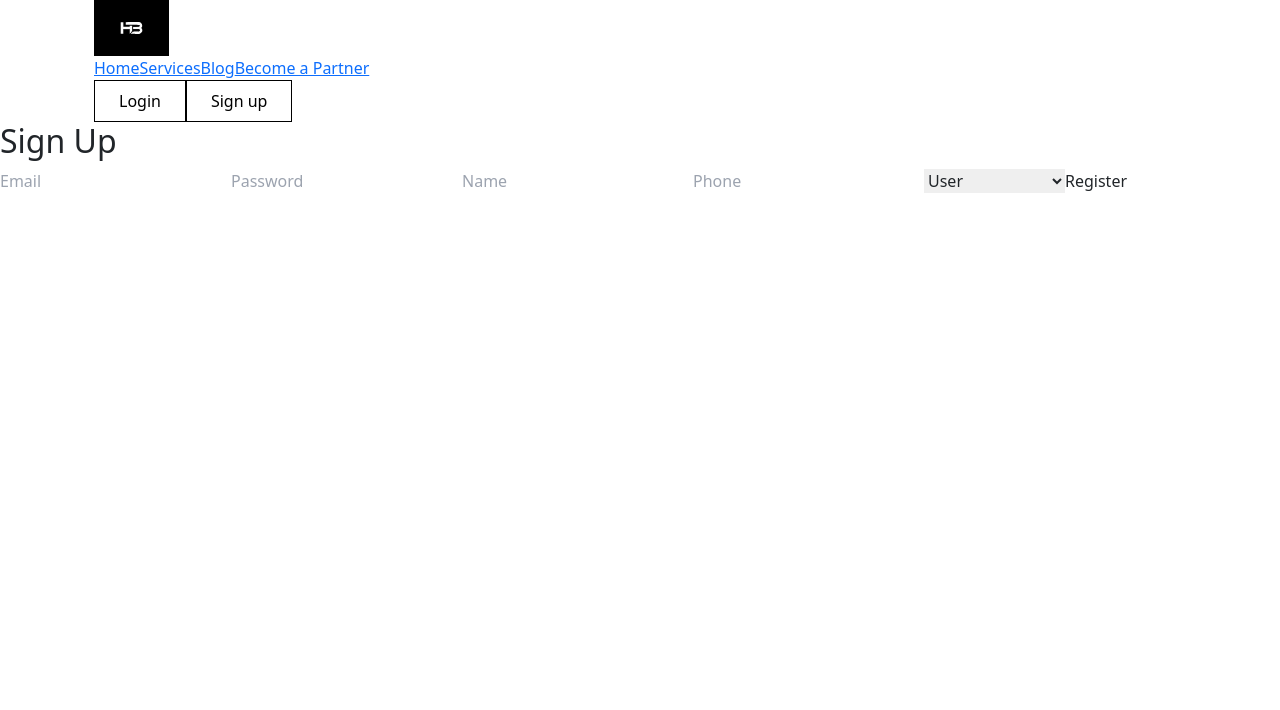
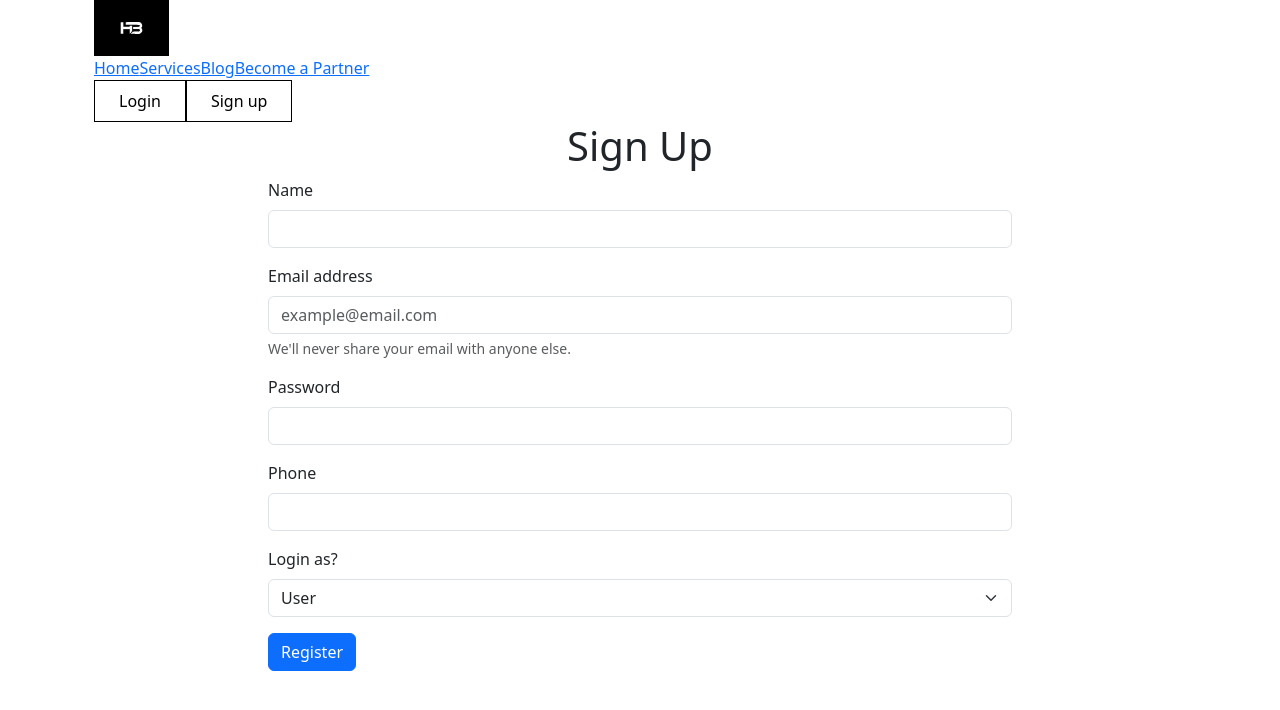
Before and after one commit to VikramSingh138/Helper-Buddy-GWOC, a Next.js app: page /register in a window 1280 px wide. Shown: the top 710 px of the page. Built offline with nearby package versions, Linux system fonts and the light colour scheme.

Commit message:
Styled Signin/Signup Pages

```diff
--- a/src/app/provider/dashboard/page.tsx
+++ b/src/app/provider/dashboard/page.tsx
@@ -43,7 +43,7 @@ export default function ProviderDashboard() {
                 <p>Status: {booking.status}</p>
               </div>
               <div>
-                {booking.status === 'ACCEPTED' && (
+                {booking.status === 'accepted' && (
                   <button
                     className="bg-green-500 text-white px-4 py-2 rounded"
                     onClick={() => {/* Add completion logic */}}
--- a/src/app/register/page.tsx
+++ b/src/app/register/page.tsx
@@ -32,47 +32,35 @@ export default function RegisterPage() {
   };
 
   return (
-    <div>
-      <h2>Sign Up</h2>
+    <div className='container-fluid my-10' style={{maxWidth: '60%'}}>
+      <h1 className='text-center'>Sign Up</h1>
       <form onSubmit={handleRegister}>
-        <input
-          type="email"
-          placeholder="Email"
-          value={email}
-          onChange={(e) => setEmail(e.target.value)}
-          autoComplete="email"
-        />
-        <input
-          type="password"
-          placeholder="Password"
-          value={password}
-          onChange={(e) => setPassword(e.target.value)}
-          autoComplete="new-password"
-        />
-        <input
-          type="text"
-          placeholder="Name"
-          value={name}
-          onChange={(e) => setName(e.target.value)}
-          autoComplete="name"
-        />
-        <input
-          type="text"
-          placeholder="Phone"
-          value={phone}
-          onChange={(e) => setPhone(e.target.value)}
-          autoComplete="tel"
-        />
-        <select
-          value={userType}
-          onChange={(e) => setUserType(e.target.value)}
-          autoComplete="off"
-        >
-          <option value="user">User</option>
-          <option value="admin">Admin</option>
-          <option value="serviceProvider">Service Provider</option>
-        </select>
-        <button type="submit">Register</button>
+        <div className="mb-3">
+          <label htmlFor="name" className="form-label">Name</label>
+          <input type="text" className="form-control" id="name" value={name} onChange={(e) => setName(e.target.value)} autoComplete="name" />
+        </div>
+        <div className="mb-3">
+          <label htmlFor="email" className="form-label">Email address</label>
+          <input type="email" className="form-control" id="email" value={email} placeholder='example@email.com' onChange={(e) => setEmail(e.target.value)} autoComplete="email" aria-describedby="emailHelp" />
+          <div id="emailHelp" className="form-text">We'll never share your email with anyone else.</div>
+        </div>
+        <div className="mb-3">
+          <label htmlFor="password" className="form-label">Password</label>
+          <input type="password" className="form-control" id="password" value={password} onChange={(e) => setPassword(e.target.value)} autoComplete="new-password" />
+        </div>
+        <div className="mb-3">
+          <label htmlFor="phone" className="form-label">Phone</label>
+          <input type="text" className="form-control" id="phone" value={phone} onChange={(e) => setPhone(e.target.value)} autoComplete="tel" />
+        </div>
+        <div className="mb-3">
+          <label className="form-label">Login as?</label>
+          <select className="form-select" aria-label="Default select example" value={userType} onChange={(e) => setUserType(e.target.value)} autoComplete="off">
+            <option value="user">User</option>
+            <option value="admin">Admin</option>
+            <option value="serviceProvider">Service Provider</option>
+          </select>
+        </div>
+        <button type="submit" className="btn btn-primary">Register</button>
       </form>
     </div>
   );
--- a/src/components/layout/Header.tsx
+++ b/src/components/layout/Header.tsx
@@ -51,6 +51,6 @@ export default function Header() {
           </Link>
         </div>
       </nav>
-    </header>
+      </header>
   );
 }
```
Also changed, not shown: src/app/login/page.tsx (+20 -26 lines).
